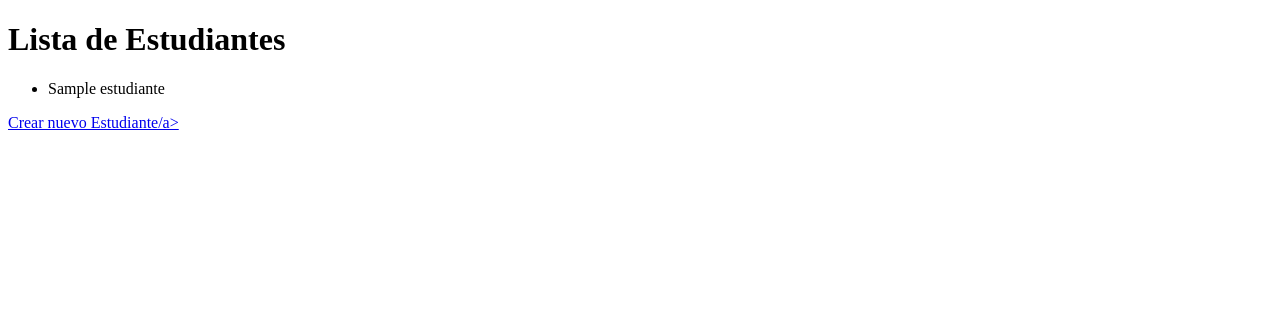
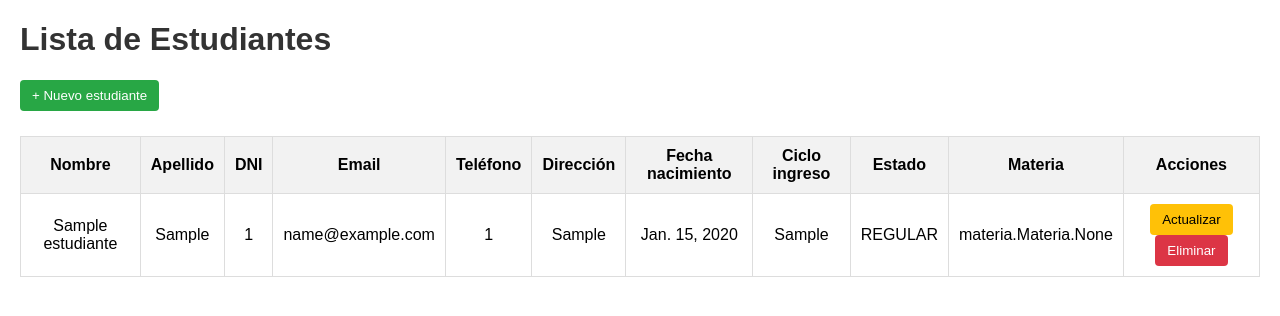
Before and after one commit to dama552/ctp-sitefa, a Django app: page /estudiante/leer/ in a window 1280 px wide. Shown: the top 316 px of the page. Run offline with Django 5.2, Linux system fonts and the light colour scheme; tables that the repository leaves empty hold one stand-in row (values such as "Sample post").

Commit message:
creacion de interfaz grafica matias

```diff
--- a/src/apps/estudiante/urls.py
+++ b/src/apps/estudiante/urls.py
@@ -5,6 +5,6 @@ app_name = 'estudiante'
 urlpatterns = [
     path('crear/', EstudianteCrearVista.as_view(), name='Estudiante_crear'),
     path('eliminar/<int:pk>', EstudianteEliminarVista.as_view(), name='Estudiante_eliminar'),
-    path('leer/', EstudianteLeerVista.as_view(), name='Estudiante_leer'),
+    path('leer/', EstudianteLeerVista.as_view(), name='Estudiante_Leer'),
     path('actualizar/<int:pk>', EstudianteActualizarVista.as_view(), name='Estudiante_actualizar'),
 ]
--- a/src/templates/estudiante/eliminar.html
+++ b/src/templates/estudiante/eliminar.html
@@ -8,7 +8,7 @@
     <form method="post">
         {% csrf_token %}
         <button type="submit">Sí, eliminar</button>
-        <a href="{% url '' %}">Cancelar</a>
+        <a href="{% url 'estudiante:Estudiante_Leer' %}">Cancelar</a>
     </form>
 </body>
 </html>
--- a/src/templates/estudiante/leer.html
+++ b/src/templates/estudiante/leer.html
@@ -1,20 +1,110 @@
 <!DOCTYPE html>
-<html>
+<html lang="es">
 <head>
+    <meta charset="UTF-8">
     <title>Lista de Estudiantes</title>
+    <style>
+        body {
+            font-family: Arial, sans-serif;
+            margin: 20px;
+        }
+
+        h1 {
+            color: #333;
+        }
+
+        .btn {
+            border: none;
+            padding: 8px 12px;
+            cursor: pointer;
+            border-radius: 4px;
+        }
+
+        .btn-crear {
+            background: #28a745;
+            color: white;
+            margin-bottom: 15px;
+        }
+
+        .btn-actualizar {
+            background: #ffc107;
+        }
+
+        .btn-eliminar {
+            background: #dc3545;
+            color: white;
+        }
+
+        table {
+            border-collapse: collapse;
+            width: 100%;
+            margin-top: 10px;
+        }
+
+        th, td {
+            border: 1px solid #ddd;
+            padding: 10px;
+            text-align: center;
+        }
+
+        th {
+            background: #f2f2f2;
+        }
+    </style>
 </head>
 <body>
     <h1>Lista de Estudiantes</h1>
 
-    <ul>
-        {% for estudiante in estudiantes %}
-            <li>{{ estudiante.nombre }}</li>
-        {% empty %}
-            <li>No hay Estudiantes cargados.</li>
-        {% endfor %}
-    </ul>
+    <!-- Botón para crear nuevo estudiante -->
+    <a href="{% url 'estudiante:Estudiante_crear' %}">
+        <button class="btn btn-crear">+ Nuevo estudiante</button>
+    </a>
 
-    <a href="{% url 'estudiante:Estudiante_crear' %}">Crear nuevo Estudiante/a>
-
+    <!-- Tabla de estudiantes -->
+    <table>
+        <thead>
+            <tr>
+                <th>Nombre</th>
+                <th>Apellido</th>
+                <th>DNI</th>
+                <th>Email</th>
+                <th>Teléfono</th>
+                <th>Dirección</th>
+                <th>Fecha nacimiento</th>
+                <th>Ciclo ingreso</th>
+                <th>Estado</th>
+                <th>Materia</th>
+                <th>Acciones</th>
+            </tr>
+        </thead>
+        <tbody>
+            {% for estudiante in estudiantes %}
+            <tr>
+                <td>{{ estudiante.nombre }}</td>
+                <td>{{ estudiante.apellido }}</td>
+                <td>{{ estudiante.dni }}</td>
+                <td>{{ estudiante.email }}</td>
+                <td>{{ estudiante.telefono }}</td>
+                <td>{{ estudiante.direccion }}</td>
+                <td>{{ estudiante.fecha_nacimiento }}</td>
+                <td>{{ estudiante.ciclo_ingreso }}</td>
+                <td>{{ estudiante.estado }}</td>
+                <td>{{ estudiante.materia }}</td>
+                <td>
+                    <a href="{% url 'estudiante:Estudiante_actualizar' estudiante.id %}">
+                        <button class="btn btn-actualizar">Actualizar</button>
+                    </a>
+                    <a href="{% url 'estudiante:Estudiante_eliminar' estudiante.id %}">
+                        <button class="btn btn-eliminar">Eliminar</button>
+                    </a>
+                </td>
+            </tr>
+            {% empty %}
+            <tr>
+                <td colspan="11">No hay estudiantes registrados.</td>
+            </tr>
+            {% endfor %}
+        </tbody>
+    </table>
 </body>
 </html>
```
